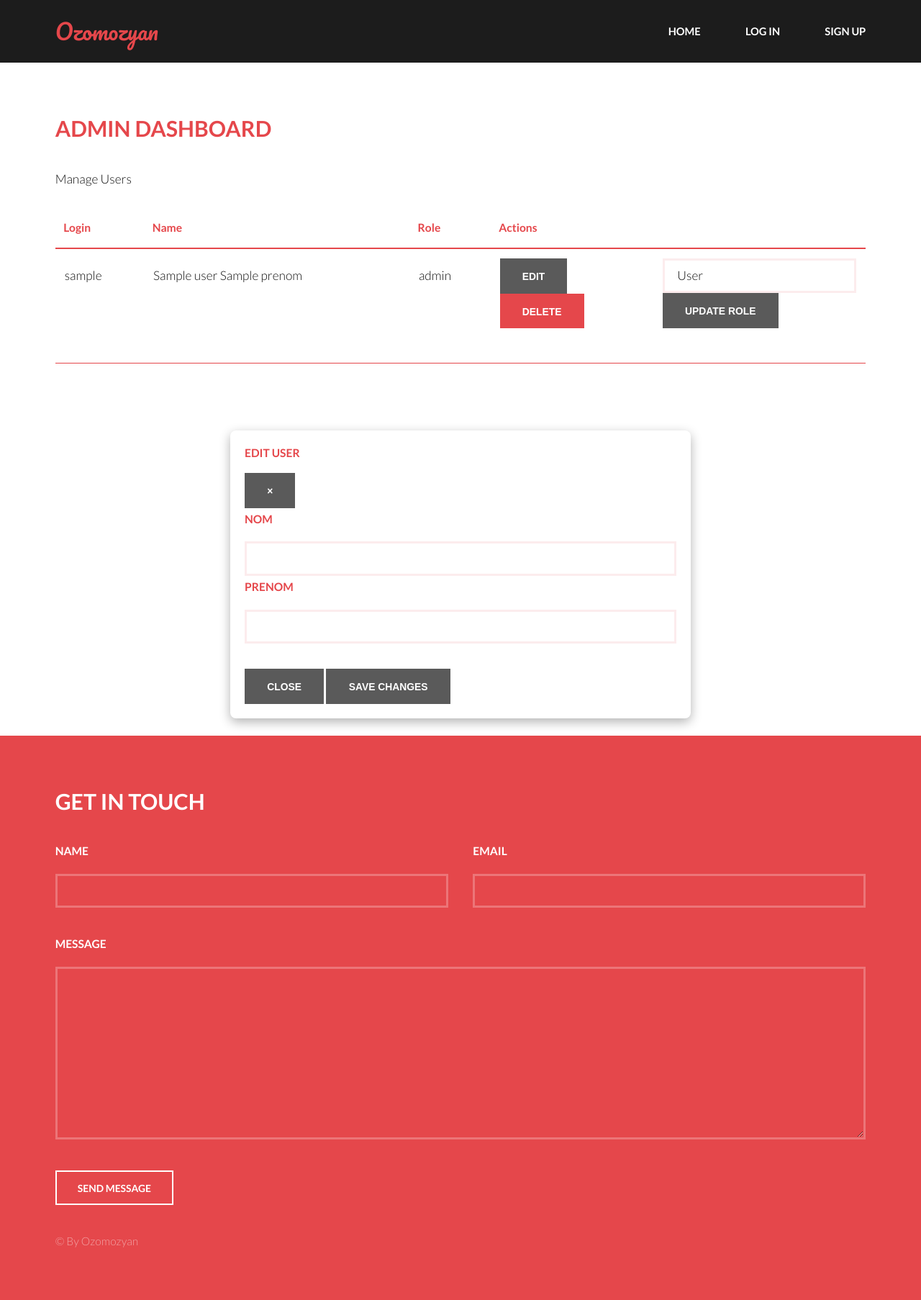
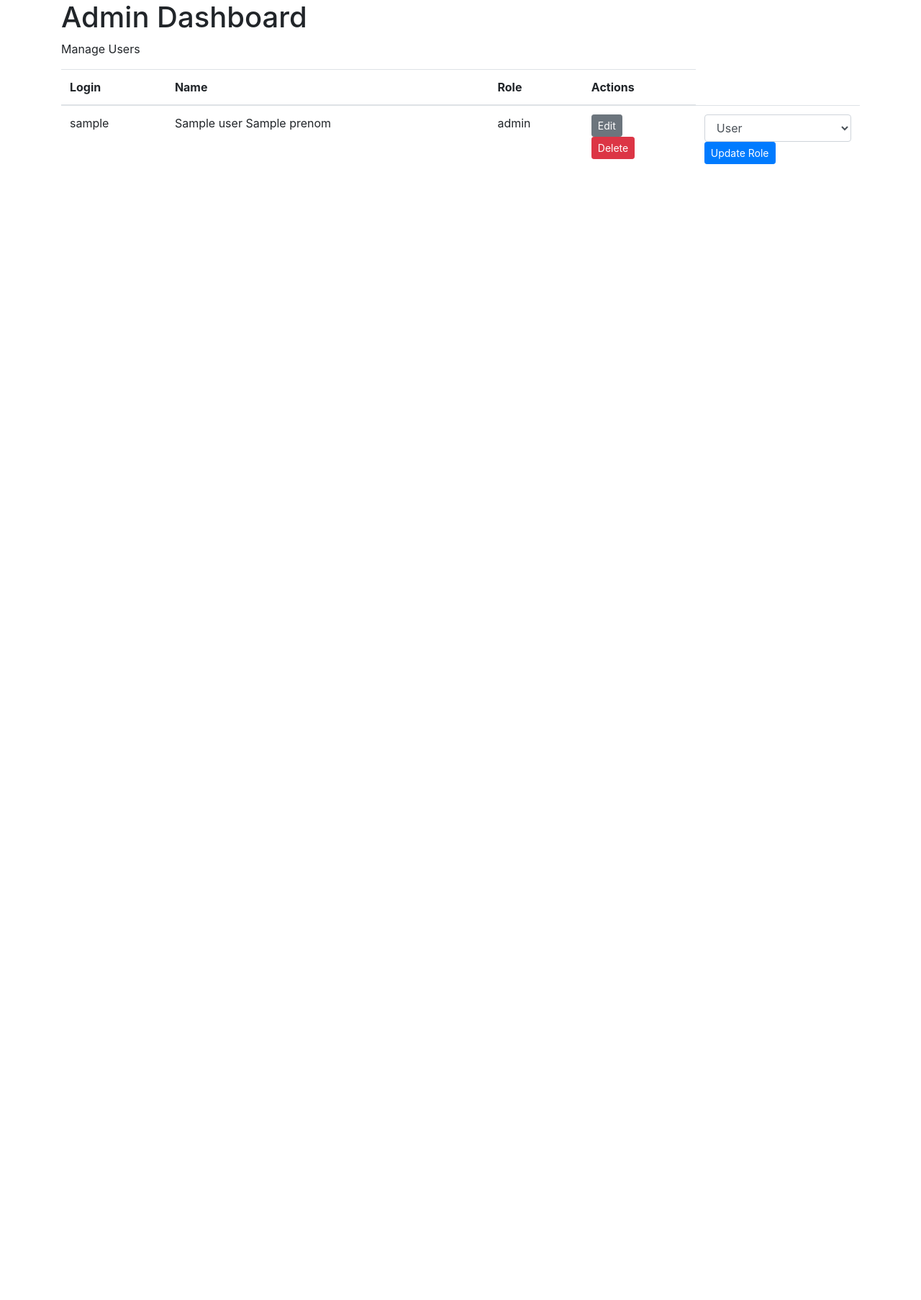
Before and after one commit to Ozomozyan/Projet_1, a Flask app: template templates/admin_dashboard.html in a window 1280 px wide. Shown: the whole page at 72% size. After the commit the page ends 228 px from the top, so only its background shows below. Run offline with Flask 3, Linux system fonts and the light colour scheme; the template is opened without the code that fills it: most values are stand-ins (such as "Sample title", 1, 10 or a date in 2020); parts of the project's set-up code (start-up, migrations or seed data) failed here and were passed over; some libraries are stand-ins or nearby versions.

Commit message:
Design Changes

```diff
--- a/templates/admin_dashboard.html
+++ b/templates/admin_dashboard.html
@@ -1,30 +1,16 @@
-{% include 'partials/header.html' %}
-<style>
-    .modal-dialog {
-        max-width: 90%; /* Limits the modal width on larger screens */
-        margin: 1.5rem auto; /* Centers the modal vertically and provides some margin */
-    }
-
-    .modal-content {
-        background-color: #fff; /* Background color for the modal content */
-        padding: 20px; /* Padding around the content inside the modal */
-        border-radius: 8px; /* Rounded corners for the modal */
-        box-shadow: 0 5px 15px rgba(0,0,0,0.3); /* Adds shadow for 3D effect */
-    }
-
-    @media (min-width: 768px) {
-        .modal-dialog {
-            max-width: 50%; /* Restricts modal width to half of the screen on desktop */
-        }
-    }
-</style>
-
-<section id="main" class="wrapper">
-    <div class="inner">
-        <h2>Admin Dashboard</h2>
+<!DOCTYPE html>
+<html lang="en">
+<head>
+    <meta charset="UTF-8">
+    <meta name="viewport" content="width=device-width, initial-scale=1.0">
+    <title>Dashboard</title>
+    <link href="https://stackpath.bootstrapcdn.com/bootstrap/4.5.2/css/bootstrap.min.css" rel="stylesheet">
+</head>
+<body>
+<div class="container">
+    <h1>Admin Dashboard</h1>
     <p>Manage Users</p>
-        <div class="table-wrapper">
-            <table>
+    <table class="table">
         <thead>
             <tr>
                 <th>Login</th>
@@ -40,26 +26,24 @@
                 <td>{{ user.nom }} {{ user.prenom }}</td>
                 <td>{{ user.role }}</td>
                 <td>
-                            <button class="button primary small edit-user-btn" data-toggle="modal" data-target="#editUserModal" data-user-login="{{ user.login }}" data-user-nom="{{ user.nom }}" data-user-prenom="{{ user.prenom }}" data-user-role="{{ user.role }}">Edit</button>
+                    <!-- Previous select and update role button -->
+                    <button class="btn btn-sm btn-secondary edit-user-btn" data-toggle="modal" data-target="#editUserModal" data-user-login="{{ user.login }}" data-user-nom="{{ user.nom }}" data-user-prenom="{{ user.prenom }}" data-user-role="{{ user.role }}">Edit</button>
                     <form action="{{ url_for('admin_delete_user', user_login=user.login) }}" method="post" onsubmit="return confirm('Are you sure you want to delete this user?');">
-                                <button type="submit" class="button small special">Delete</button>
+                        <button type="submit" class="btn btn-danger btn-sm">Delete</button>
                     </form>
                 </td>
                 <td>
-                            <select class="role-select">
+                    <select class="form-control role-select" data-user-login="{{ user.login }}">
                         <option value="user" {% if user.role == "user" %}selected{% endif %}>User</option>
                         <option value="admin" {% if user.role == "admin" %}selected{% endif %}>Admin</option>
                     </select>
-                            <button class="button small update-role-btn" data-user-login="{{ user.login }}" type="button">Update Role</button>
+                    <button class="btn btn-sm btn-primary update-role-btn" data-user-login="{{ user.login }}" type="button">Update Role</button>
                 </td>
             </tr>
             {% endfor %}
         </tbody>
     </table>
 </div>
-    </div>
-</section>
-
 
 <!-- Edit User Modal -->
 <div class="modal fade" id="editUserModal" tabindex="-1" role="dialog" aria-labelledby="editUserModalLabel" aria-hidden="true">
@@ -93,7 +77,7 @@
     </div>
 </div>
 
-{% include 'partials/footer.html' %}
+
 
 <script src="https://code.jquery.com/jquery-3.5.1.slim.min.js"></script>
 <script src="https://cdn.jsdelivr.net/npm/@popperjs/core@2.5.6/dist/umd/popper.min.js"></script>
```
Lines whose indentation alone changed are shown as unchanged.
